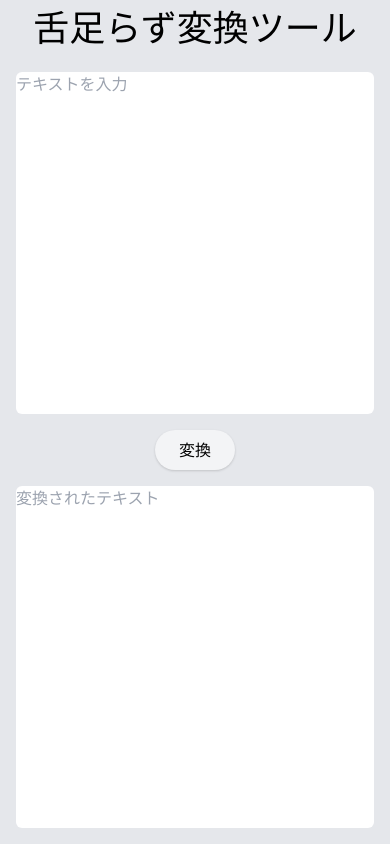
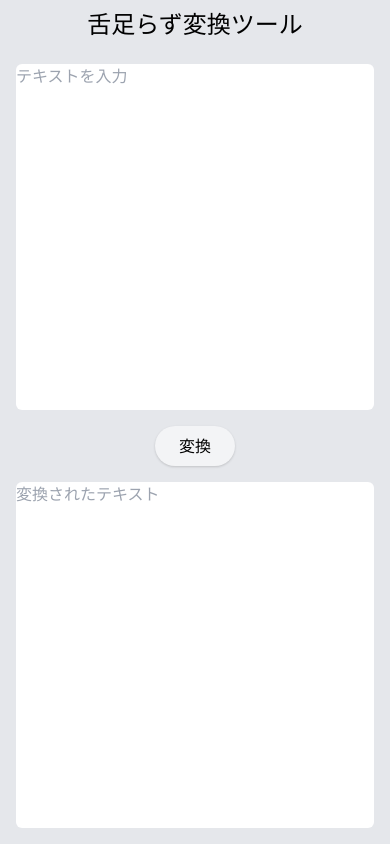
Before and after one commit to m19e/lisping-converter, a React (Create React App) app: page / in a window 390 px wide. Built offline with nearby package versions, Linux system fonts and the light colour scheme.

Commit message:
Small size h1 base

```diff
--- a/src/App.tsx
+++ b/src/App.tsx
@@ -5,7 +5,7 @@ export default function App() {
     return (
         <div className="flex flex-col w-screen h-screen bg-gray-200">
             <div className="flex justify-center items-center">
-                <h1 className="m-2 text-4xl sm:text-5xl md:text-6xl lg:text-7xl xl:text-8xl">舌足らず変換ツール</h1>
+                <h1 className="m-2 text-2xl sm:text-5xl md:text-6xl lg:text-7xl xl:text-8xl">舌足らず変換ツール</h1>
             </div>
             <Converter />
         </div>
```
